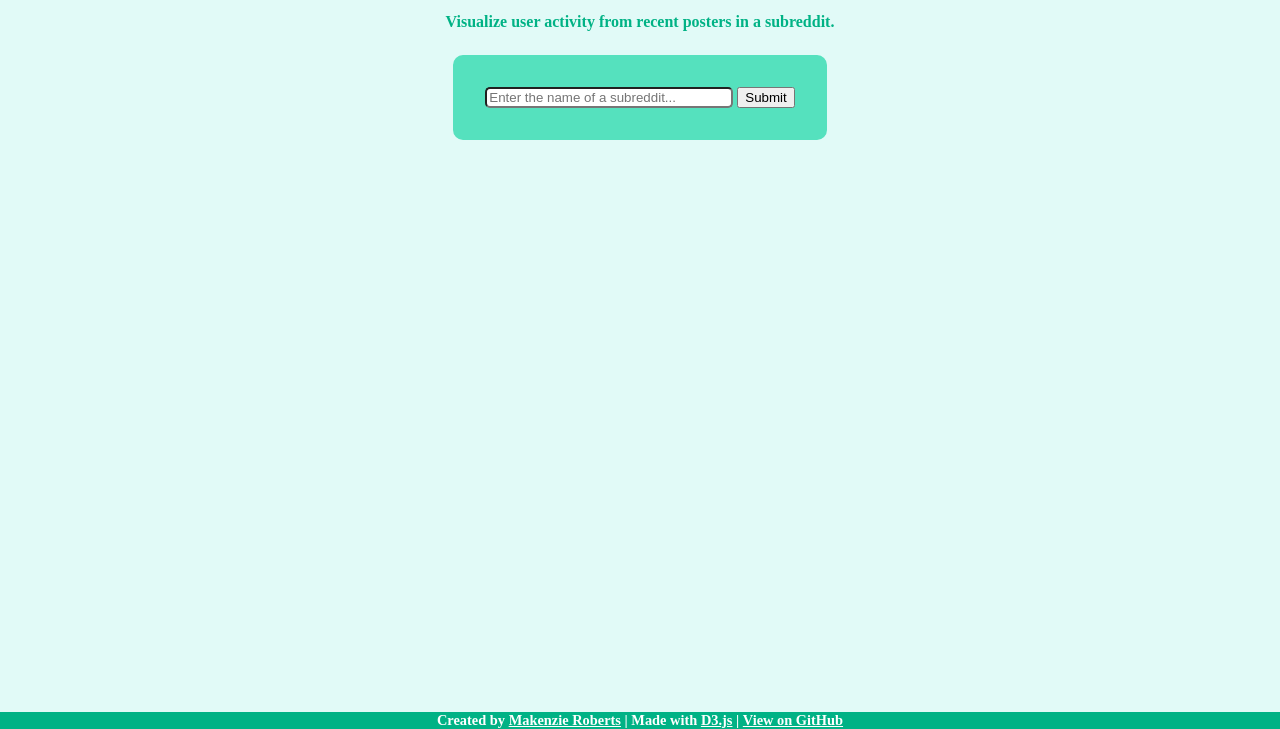
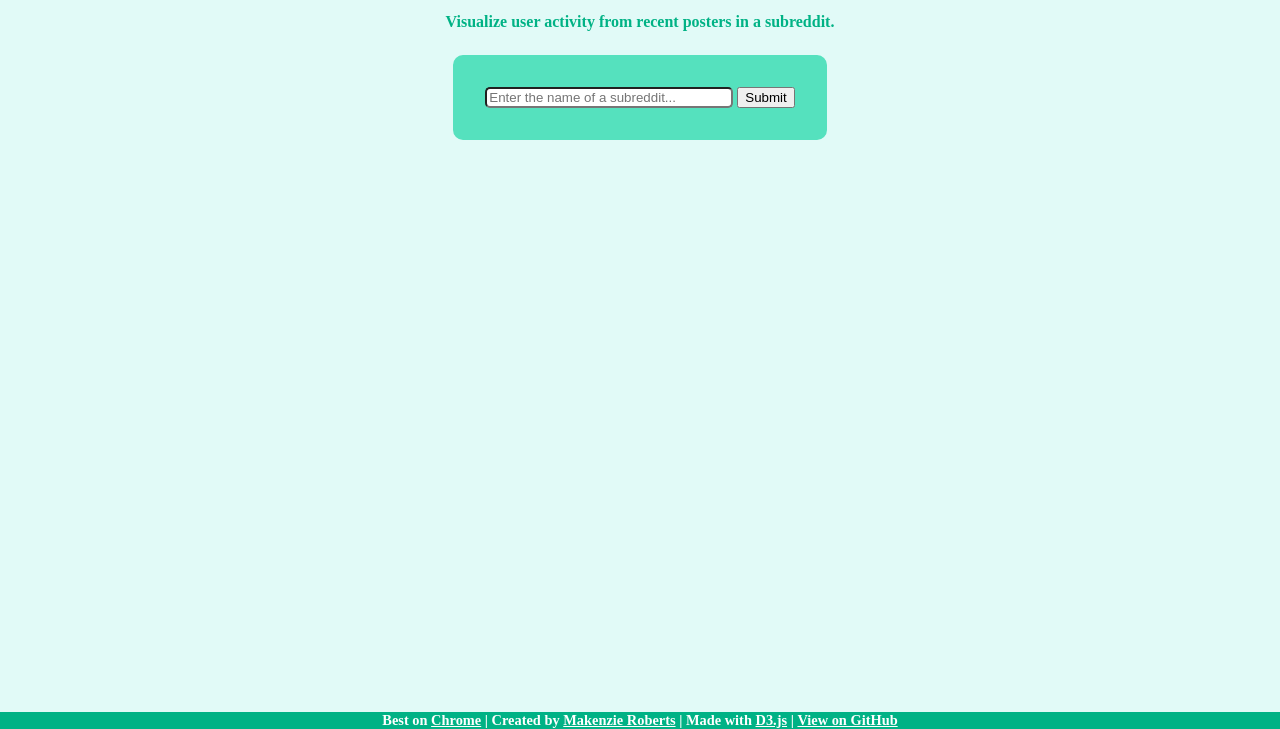
Before and after one commit to MakenzieRoberts/RedditDataFun, a plain HTML site: page index.html in a window 1280 px wide. Shown: the part 71-800 px from the top of the page. Drawn offline with nearby package versions, Linux system fonts and the light colour scheme.

Commit message:
Update footer links

```diff
--- a/index.html
+++ b/index.html
@@ -65,7 +65,14 @@
 		<script src="https://d3js.org/d3.v6.js"></script>
 	</body>
 	<footer>
-		Created by
+		Best on
+		<a
+			style="display: inline-block"
+			href="https://www.google.com/intl/en_ca/chrome/"
+			target="_blank"
+			>Chrome</a
+		>
+		| Created by
 		<a
 			style="display: inline-block"
 			href="https://github.com/MakenzieRoberts"
```
